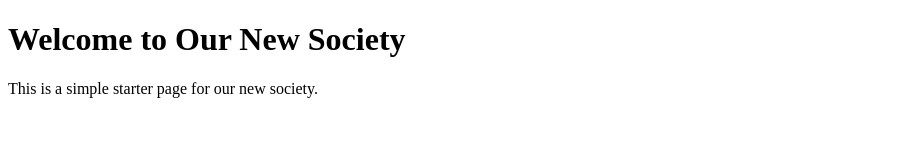
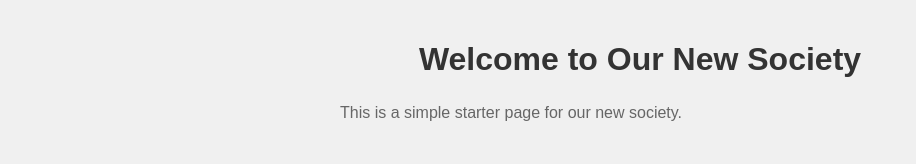
Before and after one commit to wuzhenhuo/new-society-test, a plain HTML site: page index.html in a window 1280 px wide. Shown: the whole page, without its empty margins (0-916 px from the left). Drawn offline with Linux system fonts and the light colour scheme.

Commit message:
Add CSS styling to HTML page

```diff
--- a/index.html
+++ b/index.html
@@ -3,6 +3,23 @@
 <head>
     <meta charset="UTF-8">
     <title>New Society Website</title>
+    <style>
+        body {
+            font-family: Arial, sans-serif;
+            max-width: 600px;
+            margin: 0 auto;
+            padding: 20px;
+            background-color: #f0f0f0;
+        }
+        h1 {
+            color: #333;
+            text-align: center;
+        }
+        p {
+            color: #666;
+            line-height: 1.6;
+        }
+    </style>
 </head>
 <body>
     <h1>Welcome to Our New Society</h1>
```
